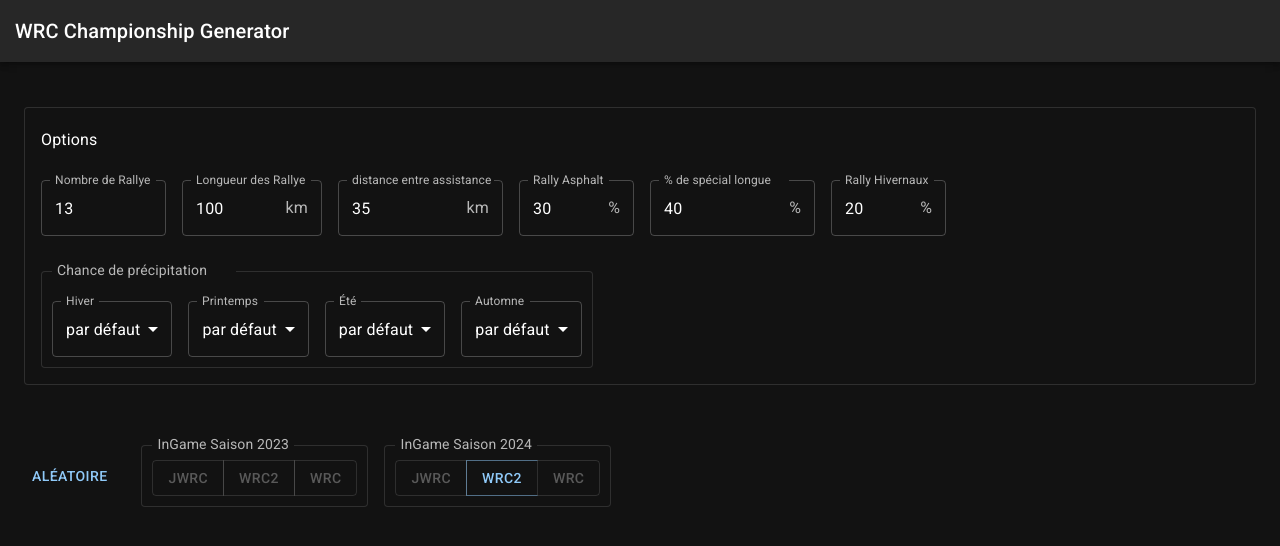
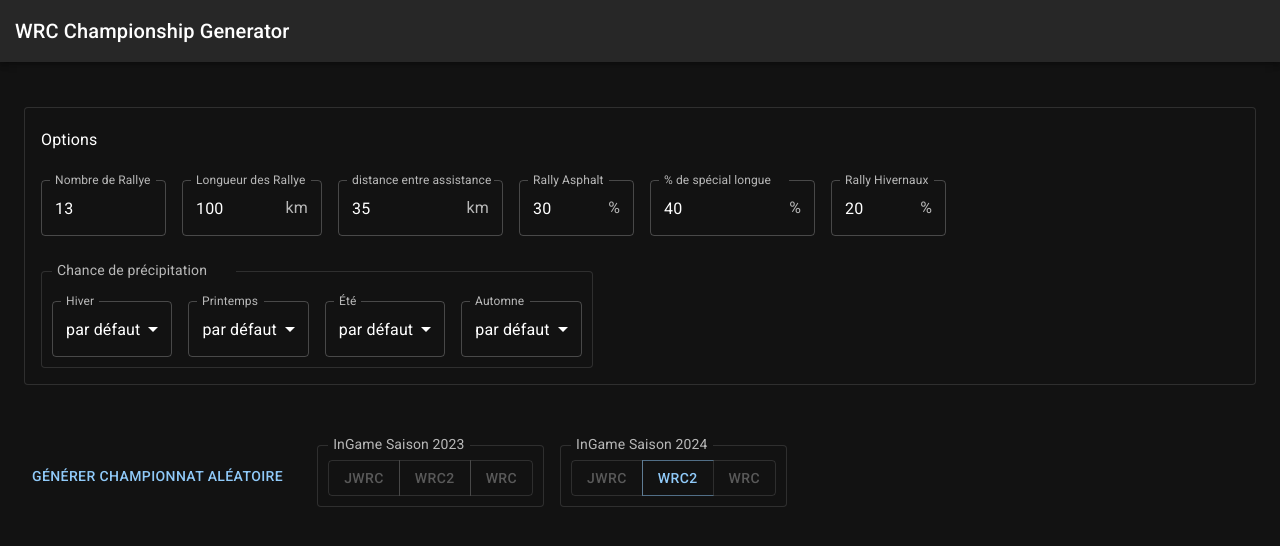
Before and after one commit to Gaereg/WRC_Championship_Generator, a React (Vite) app: page / in a window 1280 px wide. Shown: the top 546 px of the page. Built offline with nearby package versions, Linux system fonts and the light colour scheme; some icons are missing.

Commit message:
hide pre generated championship + fix option weather

```diff
--- a/src/App.tsx
+++ b/src/App.tsx
@@ -201,7 +201,7 @@
               onClick={generate}
               disabled={!nbRally || !rallyDistance}
             >
-              Aléatoire
+              Générer Championnat Aléatoire
             </Button>
             <CardButtonGroup title="InGame Saison 2023" disabled={!rallyDistance}>
               <Button disabled>JWRC</Button>
--- a/src/components/generatorOptions/GeneratorOptions.tsx
+++ b/src/components/generatorOptions/GeneratorOptions.tsx
@@ -64,8 +64,8 @@
 const optionWeather = [
   { value: "0.5", label: "faible" },
   { value: "1", label: "par défaut" },
-  { value: "2", label: "forte" },
-  { value: "2.5", label: "très forte" },
+  { value: "2.5", label: "forte" },
+  { value: "5", label: "très forte" },
 ];
 
 const Select = ({
```
